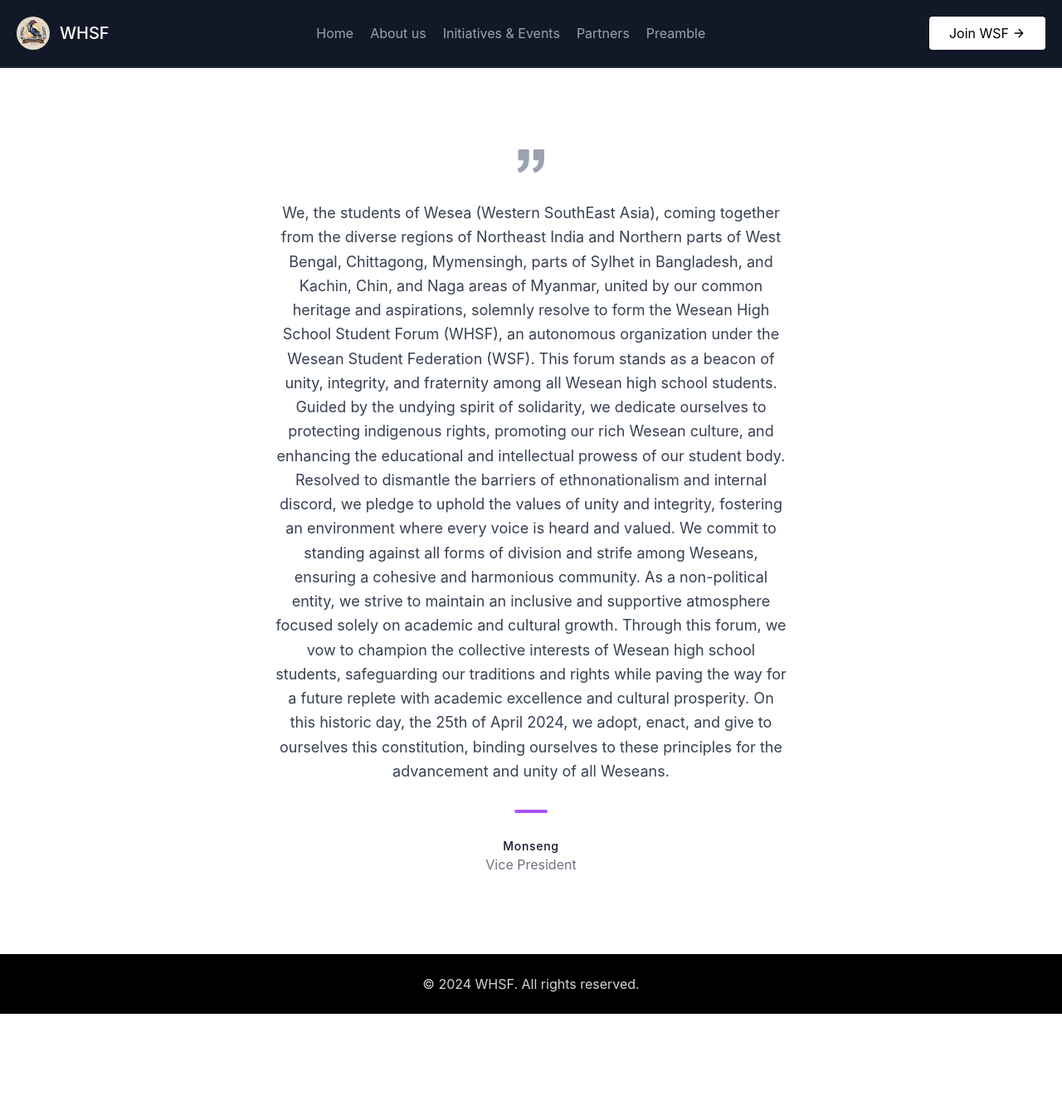
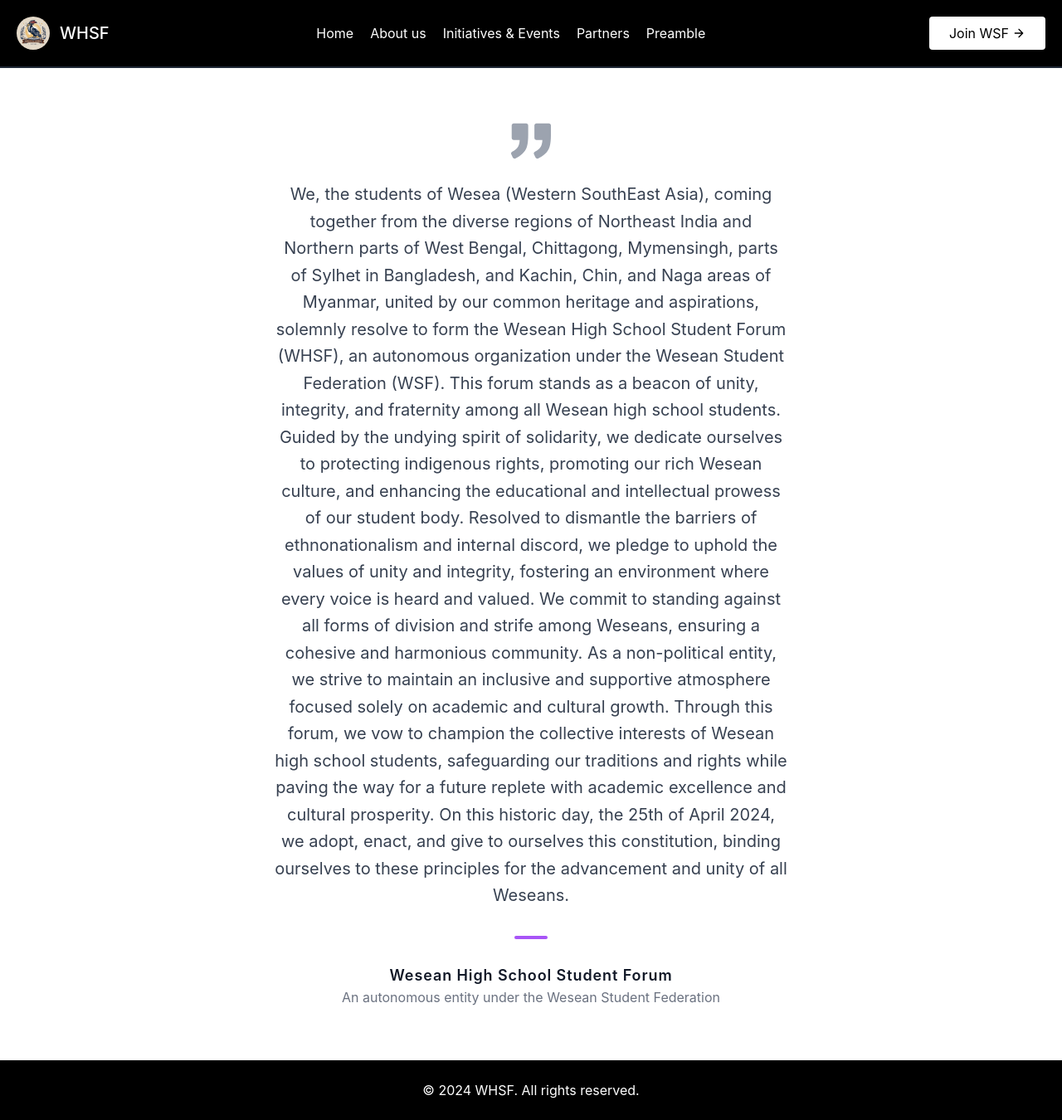
Before and after one commit to DeadstarIII/WHSF, a Next.js app: page /Preamble in a window 1280 px wide. Shown: the whole page at 83% size. Before the commit the page ends 1222 px from the top, so only its background shows below. Built offline with nearby package versions, Linux system fonts and the light colour scheme.

Commit message:
fix preamble

```diff
--- a/src/components/Footer.js
+++ b/src/components/Footer.js
@@ -5,7 +5,7 @@ import React from "react";
 const Footer = () => {
   return (
     <div>
- <footer className="bg-black text-gray-300 text-center py-6">
+ <footer className="bg-black text-white text-center py-6">
       <p>&copy; {new Date().getFullYear()} WHSF. All rights reserved.</p>
     </footer>
     </div>
--- a/src/components/Header.js
+++ b/src/components/Header.js
@@ -5,16 +5,14 @@ import Link from "next/link";
 
 const Header = ({ onLinkClick }) => {
   return (
-    <header
-      className="text-gray-400 bg-gray-900 body-font"
-      style={{ maxHeight: "12vh" }}>
+    <header className="text-white bg-black body-font transition-all duration-300" style={{ maxHeight: "12vh" }}>
       <div className="container mx-auto flex flex-wrap p-5 flex-col md:flex-row items-center">
         <Link href="/" passHref>
-          <div className="flex title-font font-medium items-center text-white mb-4 md:mb-0">
+          <div className="flex title-font font-medium items-center text-white mb-4 md:mb-0 transition-transform duration-500 hover:scale-105">
             <img
               src="/logo.png"
               alt="Logo"
-              className="rounded-full bg-purple-500"
+              className="rounded-full bg-purple-500 transition-transform duration-500 hover:rotate-360"
               width={40}
               height={40}
             />
@@ -22,26 +20,27 @@ const Header = ({ onLinkClick }) => {
           </div>
         </Link>
         <nav className="md:ml-auto md:mr-auto flex flex-wrap items-center text-base justify-center">
-          <Link className="mr-5 hover:text-white" href="/" passHref>
+          <Link className="mr-5 transition-colors duration-300 hover:text-purple-500" href="/" passHref>
             Home
           </Link>
-          <Link className="mr-5 hover:text-white" href="/About" passHref>
+          <Link className="mr-5 transition-colors duration-300 hover:text-purple-500" href="/About" passHref>
             About us
           </Link>
-          <Link className="mr-5 hover:text-white" href="/IE" passHref>
+          <Link className="mr-5 transition-colors duration-300 hover:text-purple-500" href="/IE" passHref>
             Initiatives & Events
           </Link>
-          <Link className="mr-5 hover:text-white" href="/Partners" passHref>
+          <Link className="mr-5 transition-colors duration-300 hover:text-purple-500" href="/Partners" passHref>
             Partners
           </Link>
-          <Link className="mr-5 hover:text-white" href="/Preamble" passHref>
+          <Link className="mr-5 transition-colors duration-300 hover:text-purple-500" href="/Preamble" passHref>
             Preamble
           </Link>
         </nav>
         <a
           href="https://docs.google.com/forms/d/e/1FAIpQLSe-JQg5-iN8MGvnfQrDXnbAoQiMNjdMewISWMISREc3PAKZiQ/viewform?pli=1"
           target="_blank"
-          rel="noopener noreferrer">
+          rel="noopener noreferrer"
+        >
           <button className="inline-flex items-center bg-white text-black border-0 py-2 px-6 focus:outline-none hover:bg-gray-200 rounded text-base mt-4 md:mt-0 transition duration-200">
             Join WSF
             <svg
@@ -51,15 +50,14 @@ const Header = ({ onLinkClick }) => {
               strokeLinejoin="round"
               strokeWidth="2"
               className="w-4 h-4 ml-1"
-              viewBox="0 0 24 24">
+              viewBox="0 0 24 24"
+            >
               <path d="M5 12h14M12 5l7 7-7 7"></path>
             </svg>
           </button>
         </a>
       </div>
-      <div
-        className="w-full border-b-2 border-gray-800"
-        style={{ maxHeight: "1vh" }}></div>
+      <div className="w-full border-b-2 border-gray-800" style={{ maxHeight: "1vh" }}></div>
     </header>
   );
 };
--- a/src/pages/Preamble.js
+++ b/src/pages/Preamble.js
@@ -15,11 +15,8 @@ export default function Preamble() {
       const footerHeight = document.querySelector("footer").offsetHeight;
       setContentHeight(`calc(100vh - ${headerHeight}px - ${footerHeight}px)`);
     };
-
-    handleResize(); // Initial calculation
-
+    handleResize();
     window.addEventListener("resize", handleResize);
-
     return () => {
       window.removeEventListener("resize", handleResize);
     };
@@ -28,21 +25,22 @@ export default function Preamble() {
   return (
     <>
       <Header />
+      <title>WSHF - Preamble</title>
       <section
         className="text-gray-900 bg-white body-font"
         style={{ minHeight: contentHeight }}
       >
-        <div className="container px-5 py-24 mx-auto">
+        <div className="container px-5 py-16 mx-auto">
           <div className="xl:w-1/2 lg:w-3/4 w-full mx-auto text-center">
             <svg
               xmlns="http://www.w3.org/2000/svg"
               fill="currentColor"
-              className="inline-block w-8 h-8 text-gray-400 mb-8"
+              className="inline-block w-12 h-12 text-gray-400 mb-6"
               viewBox="0 0 975.036 975.036"
             >
               <path d="M925.036 57.197h-304c-27.6 0-50 22.4-50 50v304c0 27.601 22.4 50 50 50h145.5c-1.9 79.601-20.4 143.3-55.4 191.2-27.6 37.8-69.399 69.1-125.3 93.8-25.7 11.3-36.8 41.7-24.8 67.101l36 76c11.6 24.399 40.3 35.1 65.1 24.399 66.2-28.6 122.101-64.8 167.7-108.8 55.601-53.7 93.7-114.3 114.3-181.9 20.601-67.6 30.9-159.8 30.9-276.8v-239c0-27.599-22.401-50-50-50zM106.036 913.497c65.4-28.5 121-64.699 166.9-108.6 56.1-53.7 94.4-114.1 115-181.2 20.6-67.1 30.899-159.6 30.899-277.5v-239c0-27.6-22.399-50-50-50h-304c-27.6 0-50 22.4-50 50v304c0 27.601 22.4 50 50 50h145.5c-1.9 79.601-20.4 143.3-55.4 191.2-27.6 37.8-69.4 69.1-125.3 93.8-25.7 11.3-36.8 41.7-24.8 67.101l35.9 75.8c11.601 24.399 40.501 35.2 65.301 24.399z"></path>
             </svg>
-            <p className="leading-relaxed text-lg text-gray-700">
+            <p className="leading-relaxed text-xl text-gray-700">
               We, the students of Wesea (Western SouthEast Asia), coming together
               from the diverse regions of Northeast India and Northern parts of
               West Bengal, Chittagong, Mymensingh, parts of Sylhet in Bangladesh,
@@ -70,10 +68,10 @@ export default function Preamble() {
               advancement and unity of all Weseans.
             </p>
             <span className="inline-block h-1 w-10 rounded bg-purple-500 mt-8 mb-6"></span>
-            <h2 className="text-gray-900 font-medium title-font tracking-wider text-sm">
-              Monseng
+            <h2 className="text-gray-900 font-semibold title-font tracking-wider text-lg">
+              Wesean High School Student Forum
             </h2>
-            <p className="text-gray-500">Vice President</p>
+            <p className="text-gray-500 text-base">An autonomous entity under the Wesean Student Federation</p>
           </div>
         </div>
       </section>
```
Also changed, not shown: 1 other file (tests, documents, lock files or other folders).
